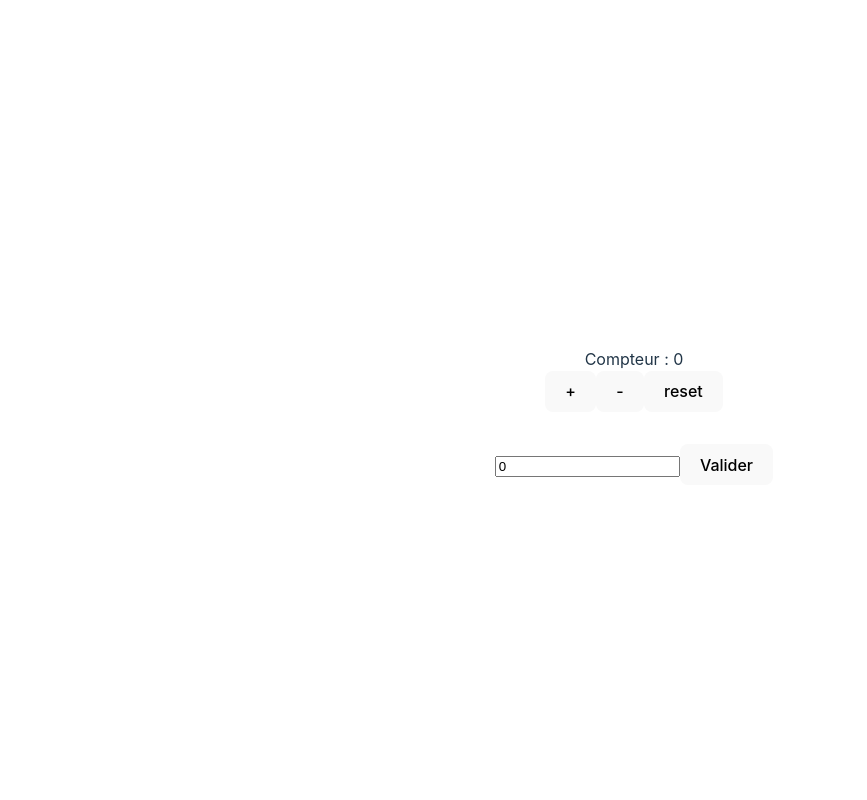
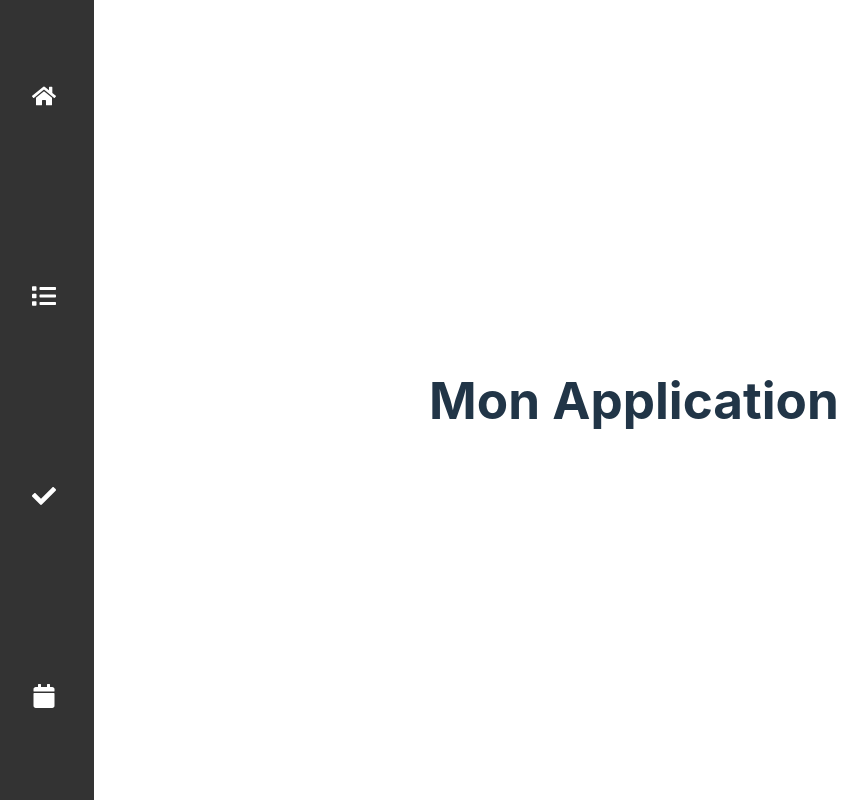
Before and after one commit to GuaisClement/TodoApp, a React (Vite) app: page / in a window 1280 px wide. Shown: the whole page, without its empty margins (6-873 px from the left). Built offline with nearby package versions, Linux system fonts and the light colour scheme.

Commit message:
Ajout de la barre de tache

```diff
--- a/package.json
+++ b/package.json
@@ -11,7 +11,8 @@
   },
   "dependencies": {
     "react": "^18.2.0",
-    "react-dom": "^18.2.0"
+    "react-dom": "^18.2.0",
+    "react-icons": "^4.11.0"
   },
   "devDependencies": {
     "@types/react": "^18.2.15",
--- a/src/App.tsx
+++ b/src/App.tsx
@@ -1,48 +1,15 @@
 import { useEffect, useState } from 'react'
 import './App.css'
-import Button from './Button'
+import Taskbar from './header/Taskbar';
 
 function App() {
-  const [count, setCount] = useState<number>(0);
-  const [age, setAge] = useState<number>(0);
-
-
-  useEffect(() =>{
-    console.log('le compteur a changé '+ count);
-
-  },[count]);
-
-  const onTextChange = (e: React.ChangeEvent<HTMLInputElement>) => {
-    const value = Number(e.currentTarget.value);
-
-    if (!isNaN(value)) {
-      setAge(value);
-    }
-  };
-
-  const onValidateClick = () => {
-    if (age < 18) {
-      console.log('mineur');
-    } else {
-      console.log('majeur');
-    }
-  };
-
   return (
-    <>
-      <div className="card">
-        <div>Compteur : {count} </div>
-        <Button label='+' onClick={() => setCount((count) => count + 1)}></Button>
-        <Button label='-' onClick={() => setCount((count) => count - 1)}></Button>
-        <Button label='reset' onClick={() => setCount(0)}></Button>
-      </div>
-
-      <div>
-        <input type='text' placeholder='Age ?' value={age} onChange={onTextChange} />
-        <Button label='Valider' onClick={onValidateClick}></Button>
-      </div>
-    </>
-  )
+    <div className="App">
+      <h1>Mon Application</h1>
+      {/* Autres composants de votre application */}
+      <Taskbar />
+    </div>
+  );
 }
 
 export default App
--- /dev/null
+++ b/src/header/Taskbar.css
@@ -0,0 +1,26 @@
+/* src/components/Taskbar.css */
+.taskbar {
+    display: flex;
+    justify-content: space-around;
+    align-items: center;
+    flex-direction: column;
+    background-color: #333;
+    color: white;
+    height: 100%;
+    width: 100px;
+    position: fixed;
+    left: 0;
+    top: 0;
+    bottom: 0;
+  }
+
+  .taskbar-icon {
+    font-size: 24px;
+    cursor: pointer;
+    padding: 40px;
+    transition: background-color 0.3s; /* Ajoute une transition pour un effet plus doux */
+  }
+
+  .taskbar-icon:hover {
+    background-color: #555; /* Couleur différente au survol */
+  }
--- /dev/null
+++ b/src/header/Taskbar.tsx
@@ -0,0 +1,16 @@
+import React from 'react';
+import { FaHome, FaList, FaCheck, FaCalendar} from 'react-icons/fa';
+import './Taskbar.css';
+
+const Taskbar = () => {
+  return (
+    <div className="taskbar">
+        <div className="taskbar-icon"><FaHome /></div>
+        <div className="taskbar-icon"><FaList /></div>
+        <div className="taskbar-icon"><FaCheck /></div>
+        <div className="taskbar-icon"><FaCalendar /></div>
+    </div>
+  );
+}
+
+export default Taskbar;
```
Also changed, not shown: 1 other file (tests, documents, lock files or other folders).
